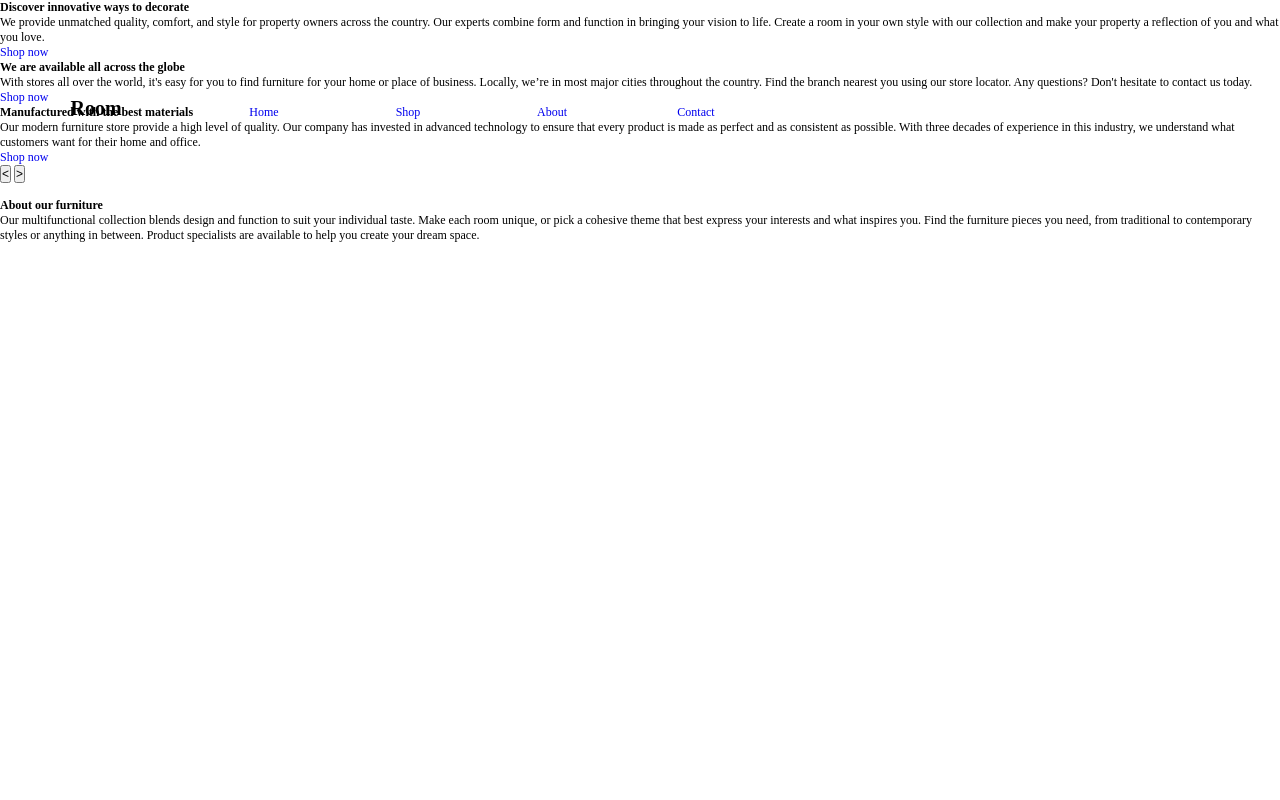
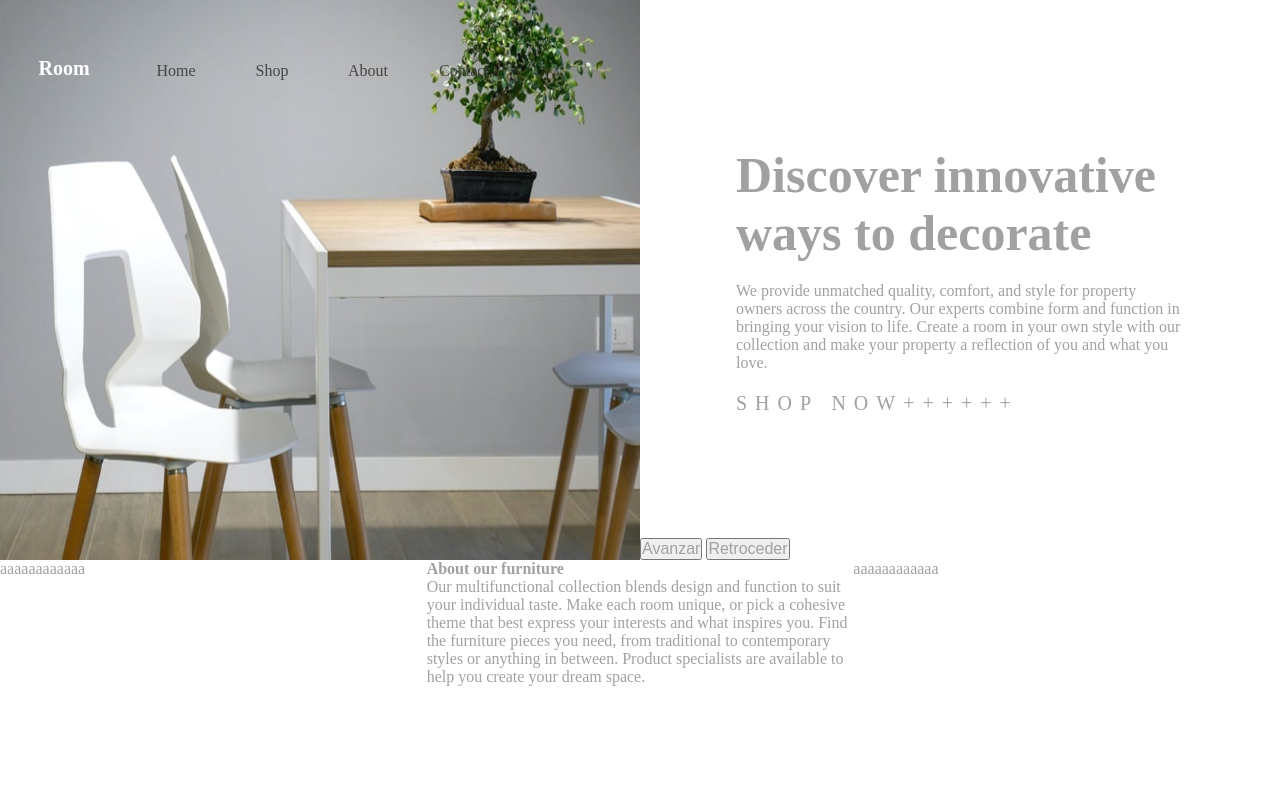
Before and after one commit to victorf832/room-homepage-master, a plain HTML site: page index.html in a window 1280 px wide. Drawn offline with Linux system fonts and the light colour scheme.

Commit message:
estamos dando estilos a la pagina

```diff
--- a/index.html
+++ b/index.html
@@ -8,7 +8,8 @@
   <link rel="icon" type="image/png" sizes="32x32" href="./images/favicon-32x32.png">
   <title>Frontend Mentor | Room homepage</title>
   <link rel="stylesheet" href="./style.css">
-  <script src="./main.js"></script>
+  <!-- <script src="./main.js"></script> -->
+
   <!-- Feel free to remove these styles or customise in your own stylesheet 👍 -->
   <!-- <style>
     .attribution { font-size: 11px; text-align: center; }
@@ -30,10 +31,14 @@
   </header>
   <main>
     <section class="contenedor">
-      <div class="carrusel">
-
+      <div class="carousel">
+        <div id="imagen" class="images">
+          <img class="img1" src="./images/desktop-image-hero-1.jpg">
+          <img class="img2" src="./images/desktop-image-hero-2.jpg">
+          <img class="img3" src="./images/desktop-image-hero-3.jpg">
+        </div>
       </div>
-      <div>
+      <div class="texto">
         <article class="articulos caja1">
           <h2>Discover innovative ways to decorate</h2>
           <p> We provide unmatched quality, comfort, and style for property owners across the country.
@@ -55,15 +60,15 @@
             experience in this industry, we understand what customers want for their home and office.</p>
           <a href="#">Shop now</a>
         </article>
-        <div class="botones">
-          <button><</button>
-          <button>></button>
+        <div class="controles">
+          <button id="avanzar">Avanzar</button>
+          <button id="retroceder">Retroceder</button>
         </div>
       </div>
     </section>
-    <section class="contenedor2">
+    <section class="contenedortwo">
       <div>
-        <img src="#" alt="">
+        aaaaaaaaaaaa
       </div>
       <article class="article">
         <h3> About our furniture</h3>
@@ -72,12 +77,16 @@
           inspires you. Find the furniture pieces you need, from traditional to contemporary styles
           or anything in between. Product specialists are available to help you create your dream space.</p>
       </article>
+      <div>
+        aaaaaaaaaaaa
+      </div>
     </section>
   </main>
   <!-- <div class="attribution">
     Challenge by <a href="https://www.frontendmentor.io?ref=challenge" target="_blank">Frontend Mentor</a>.
     Coded by <a href="#">Your Name Here</a>.
   </div> -->
+  <script src="./mains.js"></script>
 </body>
 
 </html>
--- a/main.js
+++ b/main.js
@@ -0,0 +1,52 @@
+window.onload = function () {
+    // Variables
+    const IMAGENES = [
+        'images/desktop-image-hero-1.jpg',
+        'images/desktop-image-hero-2.jpg',
+        'images/desktop-image-hero-3.jpg'
+    ];
+    let posicionActual = 0;
+    let $botonRetroceder = document.querySelector('#retroceder');
+    let $botonAvanzar = document.querySelector('#avanzar');
+    let $imagen = document.querySelector('#imagen');
+
+    // Funciones
+    function renderizarImagen () {
+        // $imagen.style.backgroundImage = `url(${IMAGENES[posicionActual]})`;
+    }
+
+    /**
+     * Funcion que cambia la foto en la siguiente posicion
+     */
+    function pasarFoto() {
+        if(posicionActual >= IMAGENES.length - 1) {
+            posicionActual = 0;
+        } else {
+            posicionActual++;
+        }
+        renderizarImagen();
+    }
+
+    /**
+     * Funcion que cambia la foto en la anterior posicion
+     */
+    function retrocederFoto() {
+        if(posicionActual <= 0) {
+            posicionActual = IMAGENES.length - 1;
+        } else {
+            posicionActual--;
+        }
+        renderizarImagen();
+    }
+
+    /**
+     * Funcion que actualiza la imagen de imagen dependiendo de posicionActual
+     */
+
+
+    // Eventos
+    $botonAvanzar.addEventListener('click', pasarFoto);
+    $botonRetroceder.addEventListener('click', retrocederFoto);
+    // Iniciar
+    renderizarImagen();
+}
--- /dev/null
+++ b/mains.js
@@ -0,0 +1,47 @@
+let botonRetroceder = document.querySelector('#retroceder');
+    let botonAvanzar = document.querySelector('#avanzar');
+    let imagen = document.querySelector('.img1');
+    let imagen2 = document.querySelector('.img2');
+    let imagen3 = document.querySelector('.img3');
+    let caja1 = document.querySelector('.caja1');
+    let caja2 = document.querySelector('.caja2');
+    let caja3 = document.querySelector('.caja3');
+console.log("si");
+let posicion = 0;
+function cambiarimagen () {
+    if(posicion == 0){
+        imagen.style.display = "block";
+        imagen2.style.display = "none";
+        imagen3.style.display = "none";
+        caja1.style.display = "block";
+        caja2.style.display = "none";
+        caja3.style.display = "none";
+    }
+    if(posicion == 1){
+        imagen.style.display = "none";
+        imagen2.style.display = "block";
+        imagen3.style.display = "none";
+    }
+    if(posicion == 2){
+        imagen.style.display = "none";
+        imagen2.style.display = "none";
+        imagen3.style.display = "block";
+    }
+}
+cambiarimagen();
+botonAvanzar.addEventListener('click', function(){
+        posicion++;
+        if(posicion > 2){
+            posicion = 0;
+        }
+        console.log(posicion);
+        cambiarimagen();
+    });
+    botonRetroceder.addEventListener('click', function(){
+        posicion--;
+        if(posicion < 0){
+            posicion = 2;
+        }
+        console.log(posicion);
+        cambiarimagen();
+    });
--- a/style.css
+++ b/style.css
@@ -6,16 +6,18 @@ html {
     margin: 0;
     padding: 0;
     box-sizing: border-box;
-    font-size: 1.2rem;
+    font-size: 1.6rem;
+    color: hsl(0, 0%, 63%);
 }
 
 .cabecera {
     display: grid;
     width: 100vw;
-    height: 15vh;
-    grid-template-columns: 15% 45%;
+    height: 10vh;
+    grid-template-columns: 10% 30%;
     align-items: flex-end;
     position: fixed;
+    z-index: 1;
 }
 
 a {
@@ -25,6 +27,7 @@ a {
 h1 {
     text-align: center;
     font-size: 2rem;
+    color: hsl(0, 0%, 100%);
 }
 
 .menu {
@@ -36,5 +39,78 @@ h1 {
 .menu li {
     text-align: center;
 }
+.menu li a{
+    color: hsl(0, 0%, 27%);
+}
 
 /* contenedor */
+main{
+    display: grid;
+    width: 100vw;
+    height: 100vh;
+    grid-template-columns: 1fr;
+    grid-template-rows: 70% 30%;
+}
+.contenedor{
+    display: grid;
+    grid-template-columns: 50% 50%;
+    height: 100%;
+}
+.carousel {
+    display: block;
+    height: 100%;
+}
+.images {
+    display: block;
+    width: 100%;
+    height: 100%;
+}
+.images .img1{
+    display: block;
+    width: 100%;
+    height: 100%;
+}
+.img2,
+.img3{
+    display: none;
+    width: 100%;
+    height: 100%;
+}
+.texto{
+    display: grid;
+    align-items: center;
+    position: relative;
+}
+.articulos{
+    display: block;
+    width: 70%;
+    text-align: left;
+    margin: 0 auto;
+}
+.articulos h2{
+    font-size: 5rem;
+}
+.articulos p{
+    margin:  2rem 0rem 2rem 0rem;
+}
+article a{
+    font-size: 2rem;
+    text-transform: uppercase;
+    width: 40%;
+    letter-spacing: 0.8rem;
+}
+article a::after{
+    content: "++++++";
+}
+.caja2,
+.caja3{
+    visibility: hidden;
+}
+.controles{
+    position: absolute;
+    bottom: 0;
+}
+.contenedortwo{
+    display: grid;
+    grid-template-columns: 1fr 1fr 1fr;
+}
```
